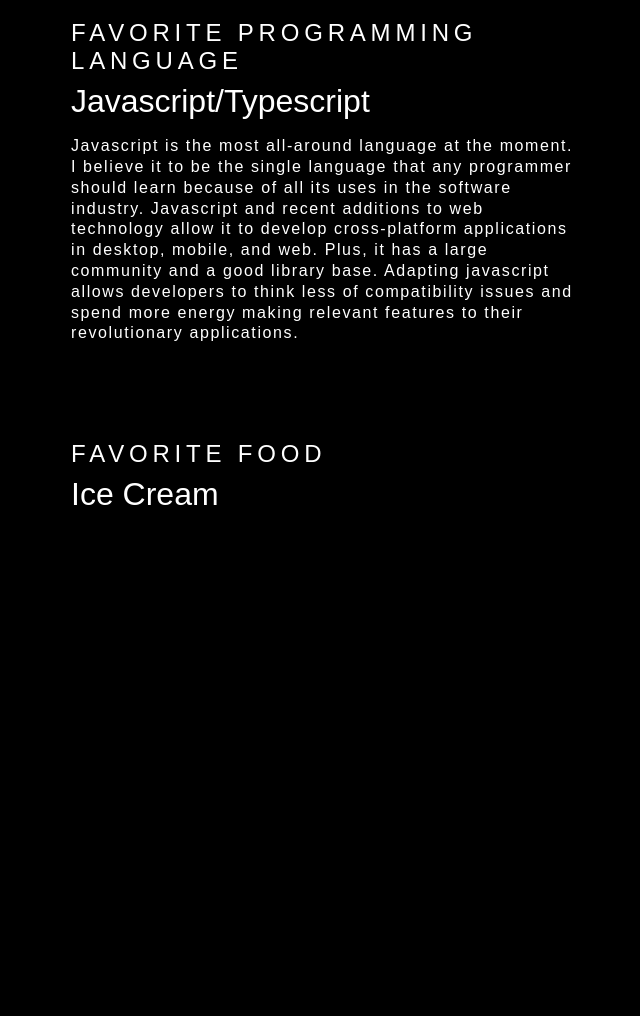
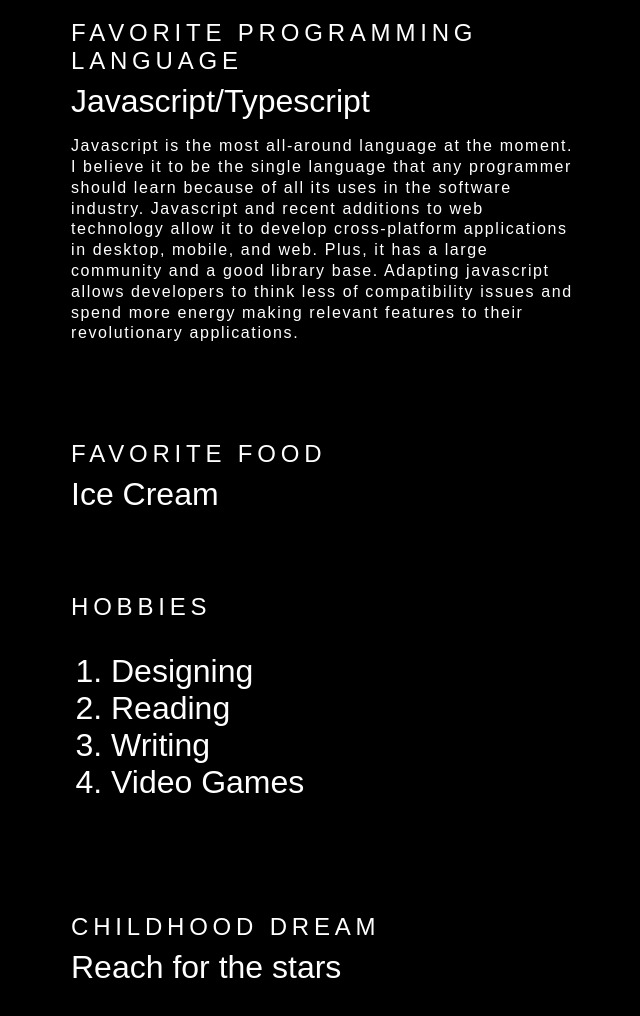
Before and after one commit to daverencordero/daverencordero.github.io, a plain HTML site: page index.html in a window 1280 px wide. Shown: the part 1315-2331 px from the top of the page, without its empty margins (601-1241 px from the left). Before the commit the page ends 1892 px from the top, so only its background shows below. Drawn offline with Linux system fonts and the light colour scheme.

Commit message:
Added Items

```diff
--- a/index.html
+++ b/index.html
@@ -59,6 +59,27 @@
                         </div>
                         <div class="body">Ice Cream</div>
                     </div>
+                    <div class="item">
+                        <div class="title">
+                            Hobbies
+                        </div>
+                        <div class="body">
+                            <ol>
+                                <li>Designing</li>
+                                <li>Reading</li>
+                                <li>Writing</li>
+                                <li>Video Games</li>
+                            </ol>
+                        </div>
+                    </div>
+                    <div class="item">
+                        <div class="title">
+                            Childhood Dream
+                        </div>
+                        <div class="body">
+                            Reach for the stars
+                        </div>
+                    </div>
                 </div>
             </div>
         </div>
```
